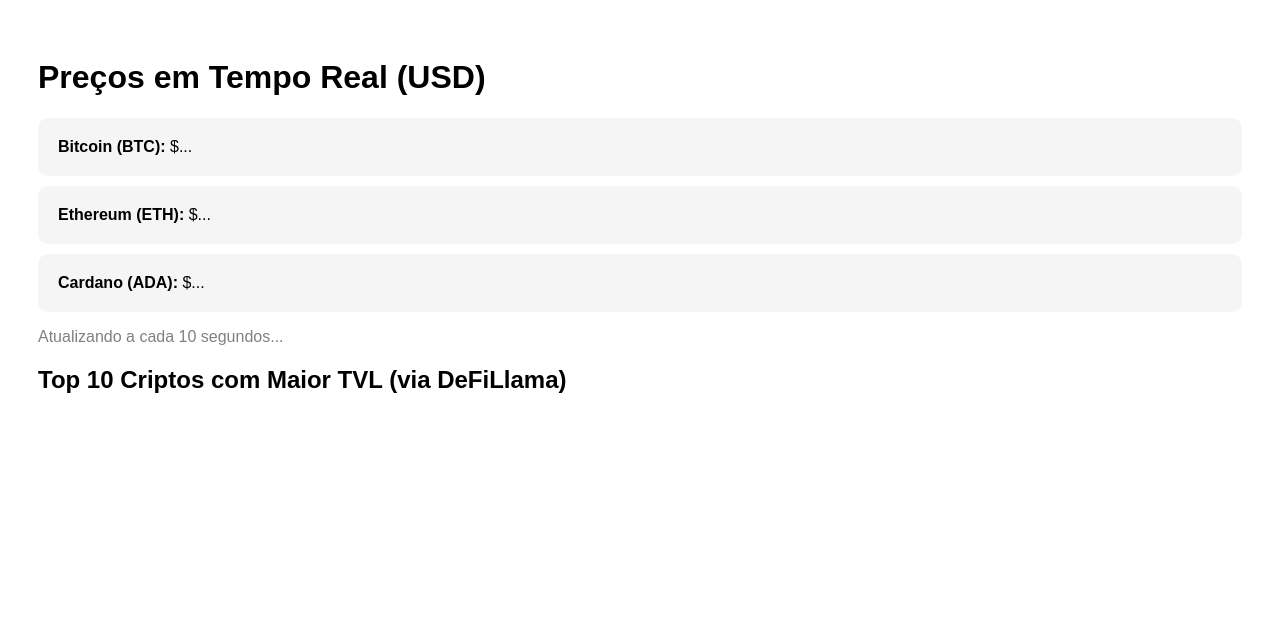
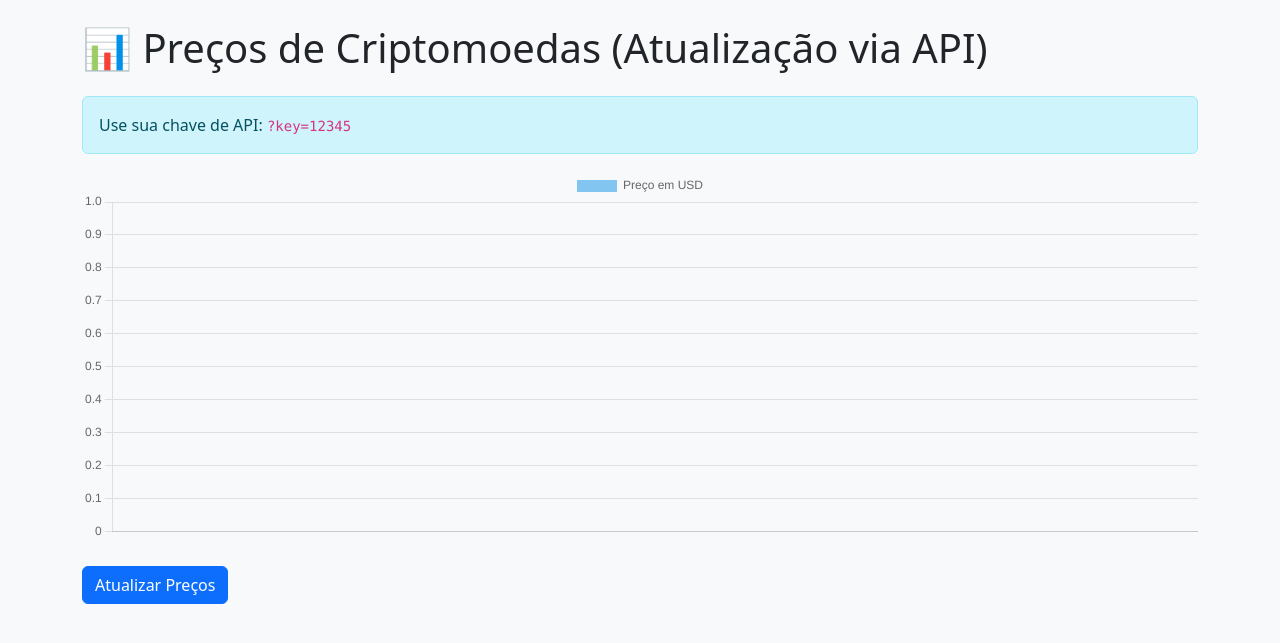
Before and after one commit to jcarlos353/Projeto2, a Flask app: page / in a window 1280 px wide. Shown: the top 643 px of the page. Run offline with Flask 3, Linux system fonts and the light colour scheme; data that the repository does not hold is empty.

Commit message:
Projeto com gráficos
Projeto com gráficos2

```diff
--- a/app.py
+++ b/app.py
@@ -1,41 +1,48 @@
-from flask import Flask, render_template, jsonify
+from flask import Flask, render_template, request, jsonify
 import requests
+import sqlite3
 
 app = Flask(__name__)
 
-def get_crypto_prices():
-    url = 'https://api.coingecko.com/api/v3/simple/price?ids=bitcoin,ethereum,cardano&vs_currencies=usd'
-    response = requests.get(url)
-    return response.json()
+# Banco de dados
+def init_db():
+    with sqlite3.connect('dados.db') as conn:
+        conn.execute('''
+            CREATE TABLE IF NOT EXISTS acessos (
+                id INTEGER PRIMARY KEY AUTOINCREMENT,
+                ip TEXT,
+                user_agent TEXT
+            )
+        ''')
+
+@app.before_request
+def registrar_acesso():
+    ip = request.remote_addr
+    user_agent = request.headers.get('User-Agent')
+    with sqlite3.connect('dados.db') as conn:
+        conn.execute("INSERT INTO acessos (ip, user_agent) VALUES (?, ?)", (ip, user_agent))
+
+# Autenticação simples
+API_KEY = "12345"
 
 @app.route('/')
-def home():
-    return render_template('index.html')
+def index():
+    return render_template("index.html")
 
 @app.route('/api/precos')
 def api_precos():
-    return jsonify(get_crypto_prices())
+    key = request.args.get('key')
+    if key != API_KEY:
+        return jsonify({'error': 'Acesso não autorizado'}), 401
 
-@app.route('/api/tvl')
-def api_tvl():
-    try:
-        url = 'https://api.llama.fi/protocols'
-        response = requests.get(url)
-        data = response.json()
-
-        top_10 = sorted(data, key=lambda x: x.get('tvl', 0), reverse=True)[:10]
-
-        result = [
-            {
-                'name': item['name'],
-                'tvl': item['tvl'],
-                'url': item.get('url', '')
-            }
-            for item in top_10
-        ]
-        return jsonify(result)
-    except Exception as e:
-        return jsonify({'error': str(e)}), 500
+    url = 'https://api.coingecko.com/api/v3/simple/price'
+    params = {
+        'ids': 'bitcoin,ethereum,cardano,solana,dogecoin',
+        'vs_currencies': 'usd'
+    }
+    r = requests.get(url, params=params)
+    return jsonify(r.json())
 
 if __name__ == '__main__':
-    app.run(debug=True, host='0.0.0.0')
+    init_db()
+    app.run(debug=True, host="0.0.0.0")
--- /dev/null
+++ b/static/js/grafico.js
@@ -0,0 +1,35 @@
+const ctx = document.getElementById('grafico').getContext('2d');
+let grafico;
+
+async function atualizarGrafico() {
+    const res = await fetch('/api/precos?key=12345');
+    const data = await res.json();
+
+    const labels = Object.keys(data);
+    const valores = labels.map(k => data[k].usd);
+
+    if (grafico) {
+        grafico.data.labels = labels;
+        grafico.data.datasets[0].data = valores;
+        grafico.update();
+    } else {
+        grafico = new Chart(ctx, {
+            type: 'bar',
+            data: {
+                labels: labels,
+                datasets: [{
+                    label: 'Preço em USD',
+                    data: valores,
+                    backgroundColor: 'rgba(54, 162, 235, 0.6)'
+                }]
+            },
+            options: {
+                scales: {
+                    y: { beginAtZero: true }
+                }
+            }
+        });
+    }
+}
+
+atualizarGrafico();
--- a/templates/index.html
+++ b/templates/index.html
@@ -2,70 +2,23 @@
 <html>
 <head>
     <meta charset="utf-8">
-    <title>Cripto Preços e TVL</title>
-    <style>
-        body { font-family: Arial, sans-serif; padding: 30px; }
-        .card { background: #f5f5f5; padding: 20px; margin: 10px 0; border-radius: 10px; }
-    </style>
+    <title>Dashboard Cripto</title>
+    <link href="https://cdn.jsdelivr.net/npm/bootstrap@5.3.0/dist/css/bootstrap.min.css" rel="stylesheet">
+    <script src="https://cdn.jsdelivr.net/npm/chart.js"></script>
 </head>
-<body>
-    <h1>Preços em Tempo Real (USD)</h1>
+<body class="bg-light">
+<div class="container mt-4">
+    <h1 class="mb-4">📊 Preços de Criptomoedas (Atualização via API)</h1>
 
-    <div class="card">
-        <strong>Bitcoin (BTC):</strong> $<span id="btc">...</span>
+    <div class="alert alert-info">Use sua chave de API: <code>?key=12345</code></div>
+
+    <canvas id="grafico" height="100"></canvas>
+
+    <div class="mt-4">
+        <button onclick="atualizarGrafico()" class="btn btn-primary">Atualizar Preços</button>
     </div>
-    <div class="card">
-        <strong>Ethereum (ETH):</strong> $<span id="eth">...</span>
-    </div>
-    <div class="card">
-        <strong>Cardano (ADA):</strong> $<span id="ada">...</span>
-    </div>
+</div>
 
-    <p style="color: gray;">Atualizando a cada 10 segundos...</p>
-
-    <h2>Top 10 Criptos com Maior TVL (via DeFiLlama)</h2>
-    <ul id="tvl-list"></ul>
-
-    <script>
-        async function atualizarPrecos() {
-            try {
-                const res = await fetch('/api/precos');
-                const data = await res.json();
-                document.getElementById('btc').innerText = data.bitcoin.usd.toLocaleString();
-                document.getElementById('eth').innerText = data.ethereum.usd.toLocaleString();
-                document.getElementById('ada').innerText = data.cardano.usd.toLocaleString();
-            } catch (err) {
-                console.error("Erro ao buscar preços:", err);
-            }
-        }
-
-        async function carregarTVL() {
-            try {
-                const res = await fetch('/api/tvl');
-                const dados = await res.json();
-                const ul = document.getElementById('tvl-list');
-                ul.innerHTML = '';
-
-                dados.forEach(cripto => {
-                    const li = document.createElement('li');
-                    const tvlFormatado = cripto.tvl.toLocaleString('en-US', { style: 'currency', currency: 'USD' });
-
-                    if (cripto.url) {
-                        li.innerHTML = `<a href="${cripto.url}" target="_blank">${cripto.name}</a>: ${tvlFormatado}`;
-                    } else {
-                        li.innerText = `${cripto.name}: ${tvlFormatado}`;
-                    }
-
-                    ul.appendChild(li);
-                });
-            } catch (err) {
-                console.error("Erro ao buscar TVL:", err);
-            }
-        }
-
-        atualizarPrecos();
-        carregarTVL();
-        setInterval(atualizarPrecos, 10000);
-    </script>
+<script src="/static/js/grafico.js"></script>
 </body>
 </html>
```
Also changed, not shown: README.md (deleted), requirements.txt (line endings or trailing spaces), 1 other file.
